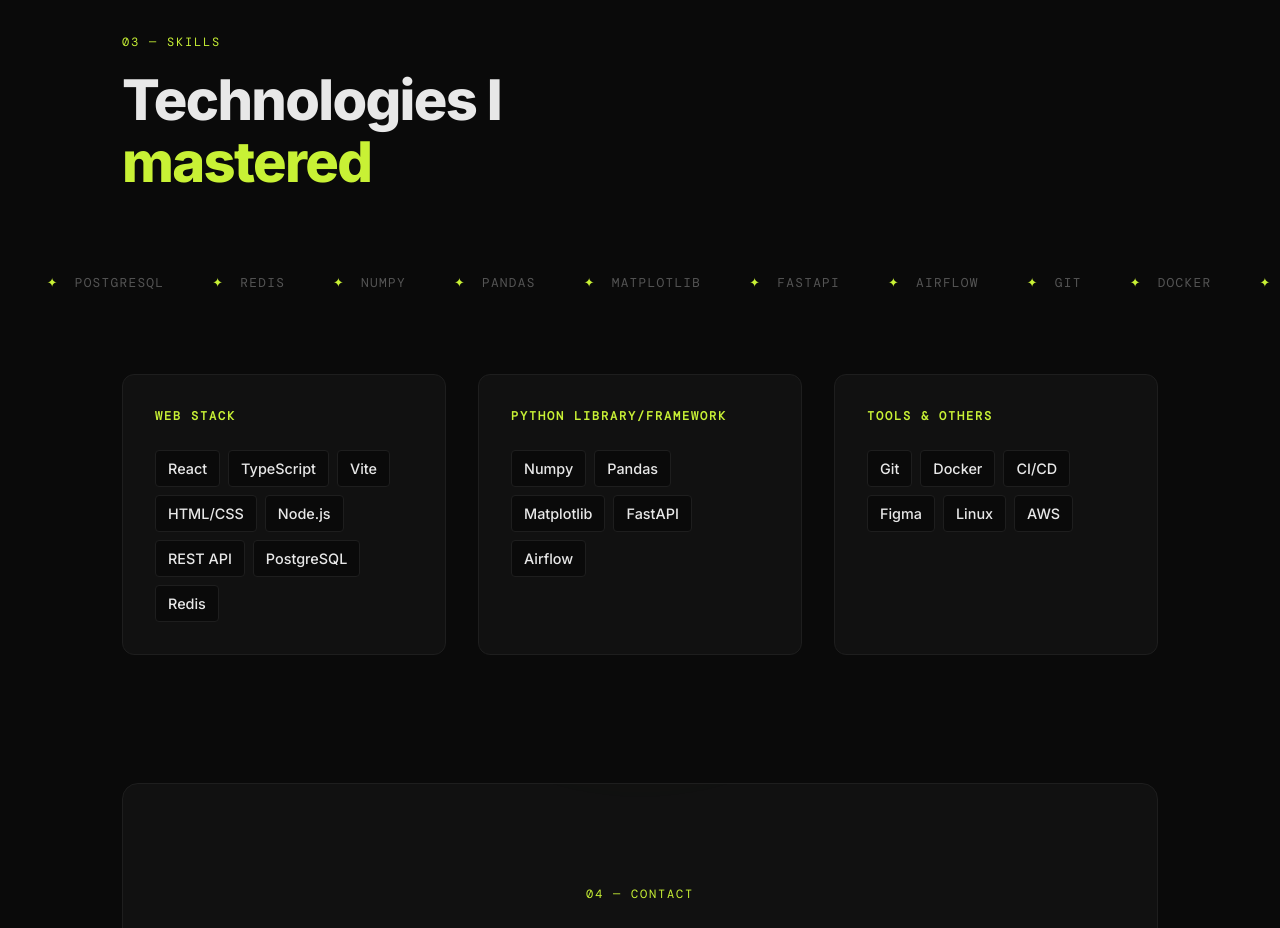
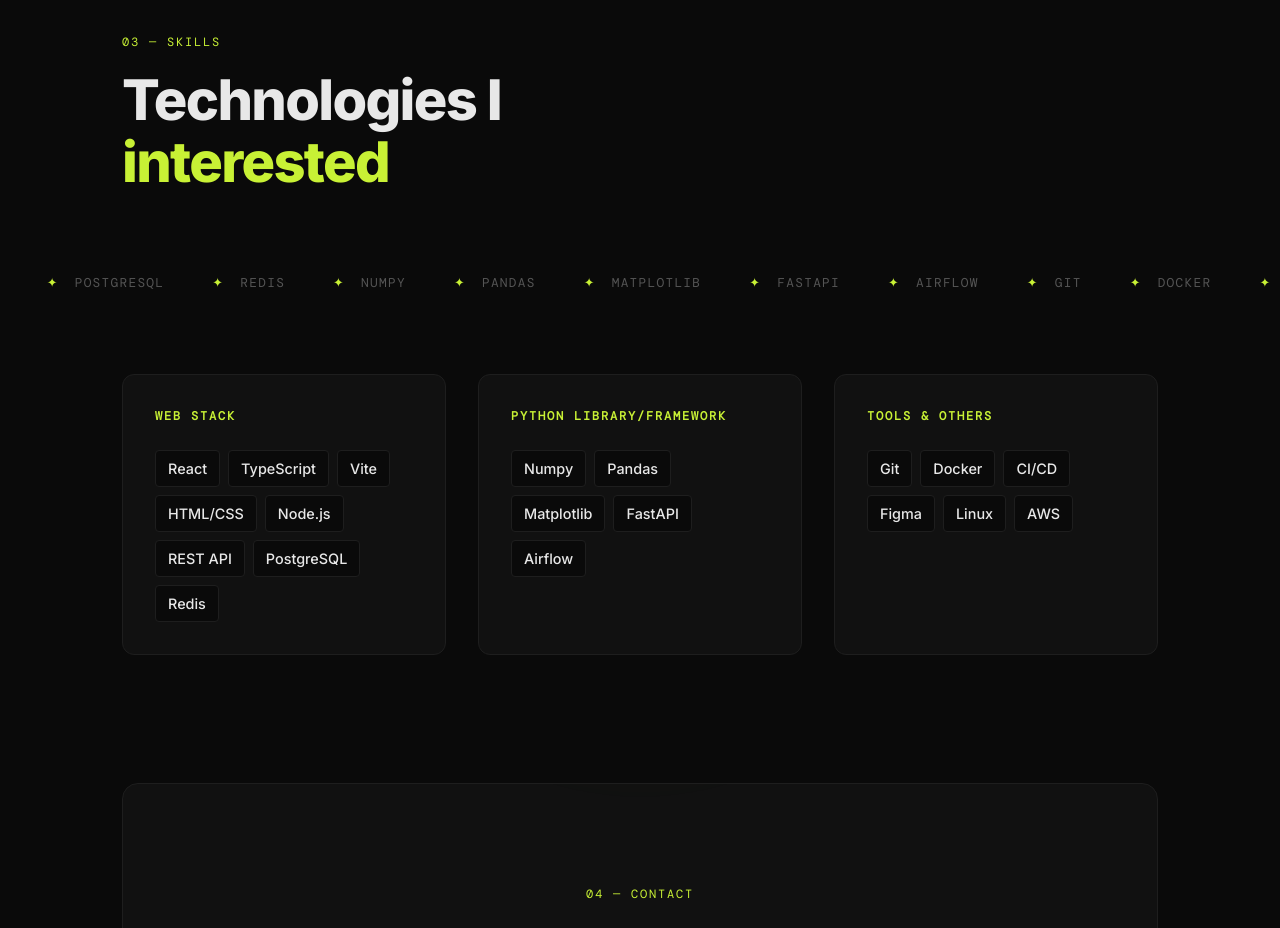
Before and after one commit to Ein05/Ein05.github.io, a React (Vite) app: page / in a window 1280 px wide. Shown: the part 2500-3428 px from the top of the page. Built offline with nearby package versions, Linux system fonts and the light colour scheme; a web font is replaced by a local one.

Commit message:
Update Skills.jsx

```diff
--- a/src/components/Skills.jsx
+++ b/src/components/Skills.jsx
@@ -32,7 +32,7 @@
           lineHeight: 1.1, marginTop: '1rem',
         }}>
           Technologies I<br />
-          <span style={{ color: 'var(--accent)' }}>mastered</span>
+          <span style={{ color: 'var(--accent)' }}>interested</span>
         </h2>
       </div>
 
```
